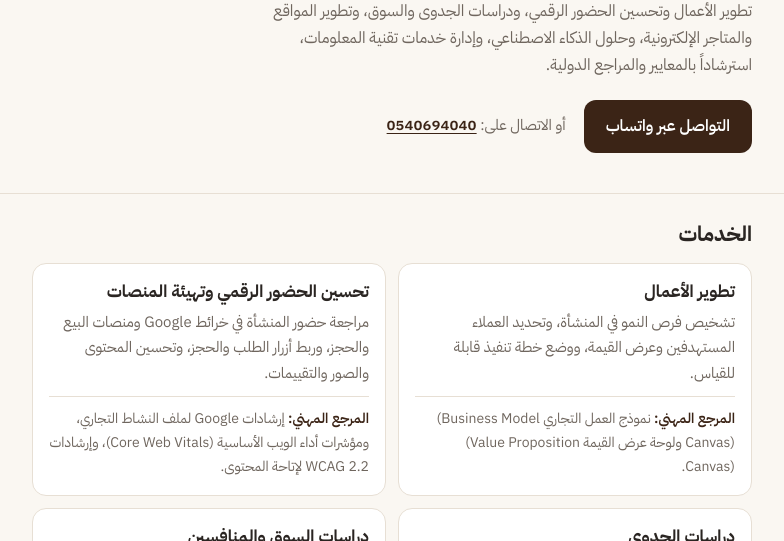
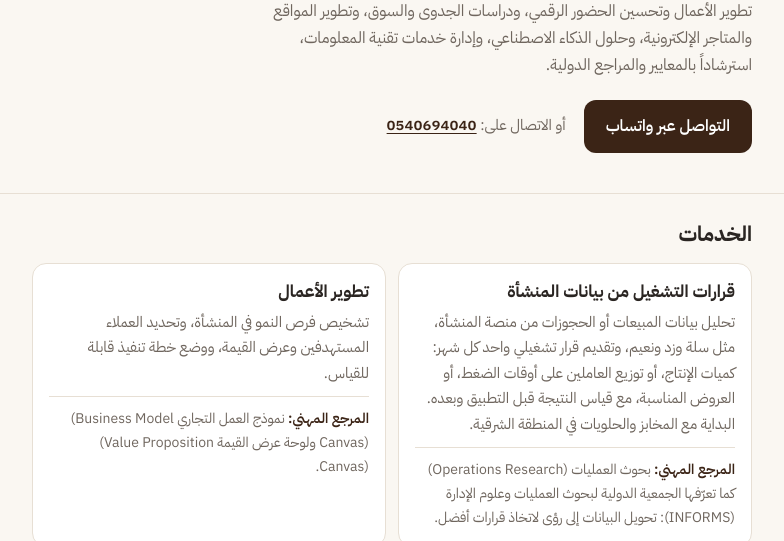
Before and after one commit to alshfa0e/F3-site, a plain HTML site: page index.html in a window 1280 px wide. Shown: the part 259-800 px from the top of the page, without its empty margins (248-1032 px from the left). Drawn offline with Linux system fonts and the light colour scheme.

Commit message:
Services: operations decisions from business data (operations research), first card
Co-Authored-By: Claude Opus 5.5 <noreply@anthropic.com>
Claude-Session: https://claude.ai/code/session_018iL9x9P65fbPemRBRwuo8h

```diff
--- a/index.html
+++ b/index.html
@@ -98,6 +98,11 @@ footer{padding:20px 0 34px;border-top:1px solid var(--line);font-size:13px;color
       <h2>الخدمات</h2>
       <div class="cards">
         <div class="card">
+          <h3>قرارات التشغيل من بيانات المنشأة</h3>
+          <p>تحليل بيانات المبيعات أو الحجوزات من منصة المنشأة، مثل سلة وزد ونعيم، وتقديم قرار تشغيلي واحد كل شهر: كميات الإنتاج، أو توزيع العاملين على أوقات الضغط، أو العروض المناسبة، مع قياس النتيجة قبل التطبيق وبعده. البداية مع المخابز والحلويات في المنطقة الشرقية.</p>
+          <p class="std"><b>المرجع المهني:</b> بحوث العمليات <bdi dir="ltr">(Operations Research)</bdi> كما تعرّفها الجمعية الدولية لبحوث العمليات وعلوم الإدارة <bdi dir="ltr">(INFORMS)</bdi>: تحويل البيانات إلى رؤى لاتخاذ قرارات أفضل.</p>
+        </div>
+        <div class="card">
           <h3>تطوير الأعمال</h3>
           <p>تشخيص فرص النمو في المنشأة، وتحديد العملاء المستهدفين وعرض القيمة، ووضع خطة تنفيذ قابلة للقياس.</p>
           <p class="std"><b>المرجع المهني:</b> نموذج العمل التجاري <bdi dir="ltr">(Business Model Canvas)</bdi> ولوحة عرض القيمة <bdi dir="ltr">(Value Proposition Canvas)</bdi>.</p>
```
